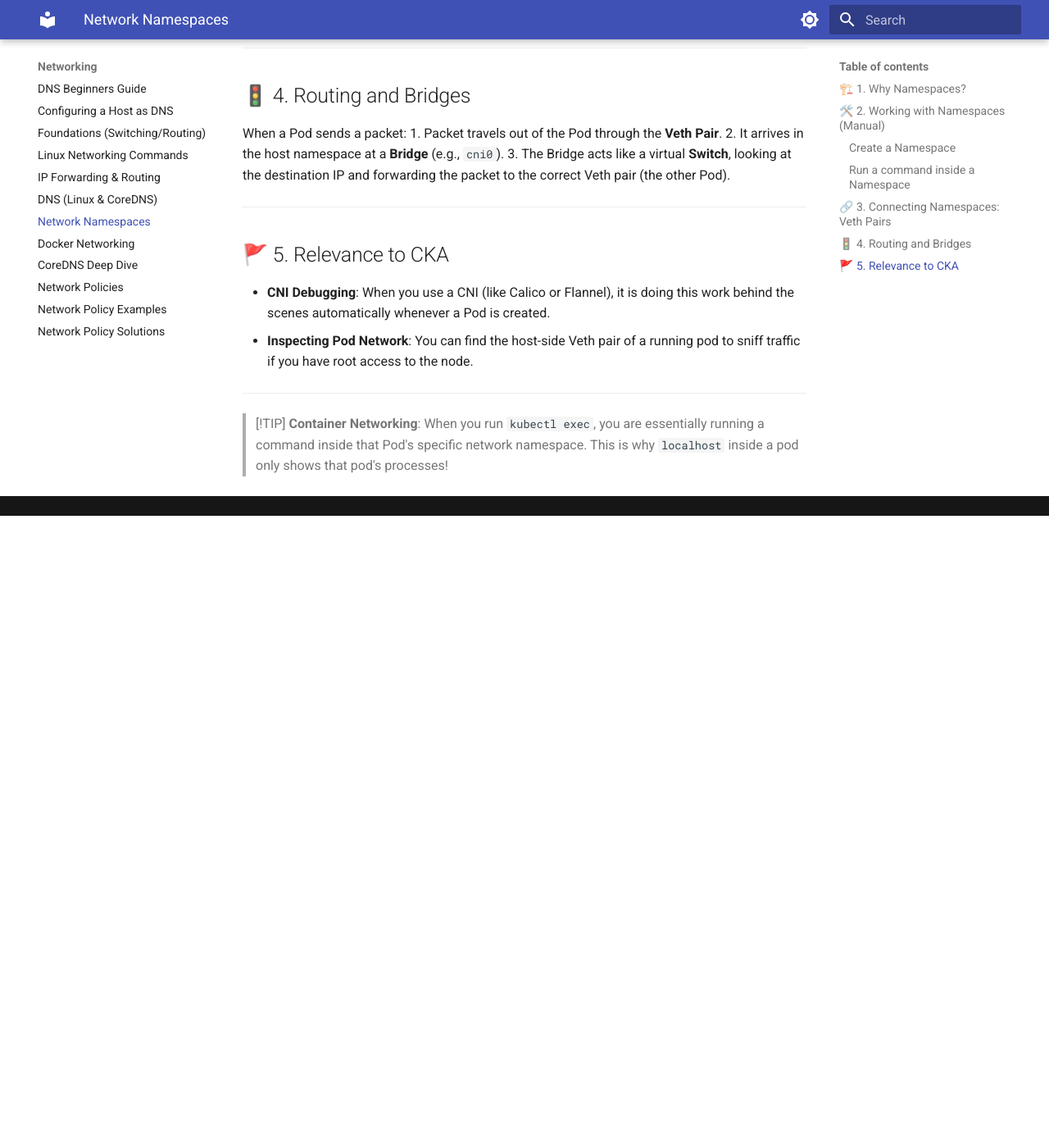
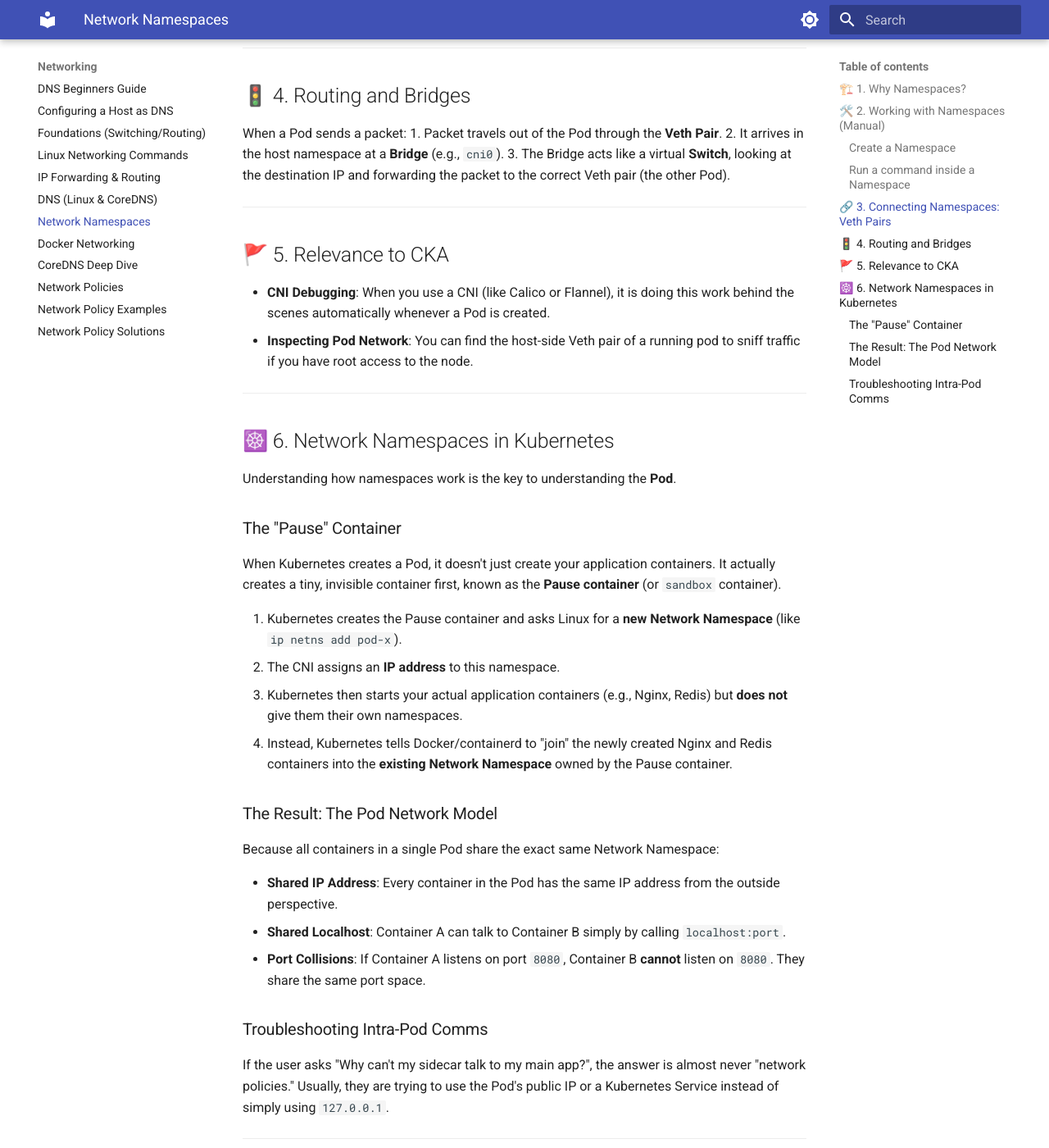
Before and after one commit to kvcenation5/cka-study-guide, an MkDocs documentation site: the page built from docs/networking/network-namespaces.md, in a window 1280 px wide and 1400 px high, scrolled down 1316 px. Shown: the whole window at 82% size. Built offline with MkDocs 1.6.1 and Material for MkDocs 9.7.7, drawn with Linux system fonts in a browser that asks for light colours; before the commit the page ends 1945 px from its top, so only the background shows below that.

Commit message:
Expand Network Namespaces with Kubernetes specific concepts (Pause container)

```diff
--- a/docs/networking/network-namespaces.md
+++ b/docs/networking/network-namespaces.md
@@ -62,5 +62,31 @@ When a Pod sends a packet:
 
 ---
 
+## ☸️ 6. Network Namespaces in Kubernetes
+
+Understanding how namespaces work is the key to understanding the **Pod**.
+
+### The "Pause" Container
+
+When Kubernetes creates a Pod, it doesn't just create your application containers. It actually creates a tiny, invisible container first, known as the **Pause container** (or `sandbox` container).
+
+1.  Kubernetes creates the Pause container and asks Linux for a **new Network Namespace** (like `ip netns add pod-x`).
+2.  The CNI assigns an **IP address** to this namespace.
+3.  Kubernetes then starts your actual application containers (e.g., Nginx, Redis) but **does not** give them their own namespaces.
+4.  Instead, Kubernetes tells Docker/containerd to "join" the newly created Nginx and Redis containers into the **existing Network Namespace** owned by the Pause container.
+
+### The Result: The Pod Network Model
+
+Because all containers in a single Pod share the exact same Network Namespace:
+
+*   **Shared IP Address**: Every container in the Pod has the same IP address from the outside perspective.
+*   **Shared Localhost**: Container A can talk to Container B simply by calling `localhost:port`.
+*   **Port Collisions**: If Container A listens on port `8080`, Container B **cannot** listen on `8080`. They share the same port space.
+
+### Troubleshooting Intra-Pod Comms
+If the user asks "Why can't my sidecar talk to my main app?", the answer is almost never "network policies." Usually, they are trying to use the Pod's public IP or a Kubernetes Service instead of simply using `127.0.0.1`.
+
+---
+
 > [!TIP]
 > **Container Networking**: When you run `kubectl exec`, you are essentially running a command inside that Pod's specific network namespace. This is why `localhost` inside a pod only shows that pod's processes!
```
